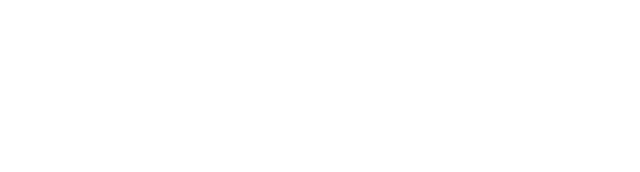
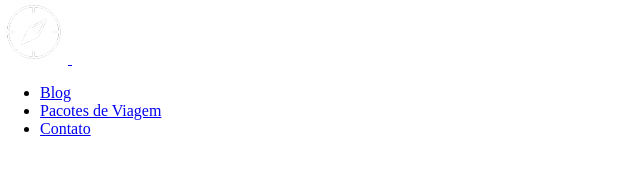
Before and after one commit to vitorazzi21/jornada-viagens, a plain HTML site: page index.html in a window 1280 px wide. Shown: the whole page, without its empty margins (0-640 px from the left). Drawn offline with Linux system fonts and the light colour scheme.

Commit message:
Cria estrutura do menu

```diff
--- a/index.html
+++ b/index.html
@@ -4,8 +4,38 @@
     <meta charset="UTF-8" />
     <meta name="viewport" content="width=device-width, initial-scale=1.0" />
     <link rel="stylesheet" href="css/style.css" />
-    <link rel="icon" href="" />
+    <link rel="icon" href="favicon.png" />
     <title>Jornada Viagens</title>
   </head>
-  <body></body>
+  <body>
+    <header>
+      <a href="index.html" title="Voltar para a página inicial">
+        <img
+          src="img/bussola-jornada-branca.png"
+          alt="Bússola do logo Jornada Viagens na cor Branca"
+        />
+      </a>
+      <img src="img/menu.png" alt="Menu" />
+      <nav>
+        <ul>
+          <li>
+            <a href="blog.html" target="_blank" title="Acessar Blog">Blog</a>
+          </li>
+          <li>
+            <a
+              href="pacotes.html"
+              target="_blank"
+              title="Acessar Pacotes de viagem"
+              >Pacotes de Viagem</a
+            >
+          </li>
+          <li>
+            <a href="contato.html" target="_blank" title="Acessar Contato"
+              >Contato</a
+            >
+          </li>
+        </ul>
+      </nav>
+    </header>
+  </body>
 </html>
```
Also changed, not shown: favicon.png (added), img/bussola-jornada-branca.png (added), img/favicon.png (added), img/logobranco.png (added), img/logopreto.png (added), img/menu.png (added).
